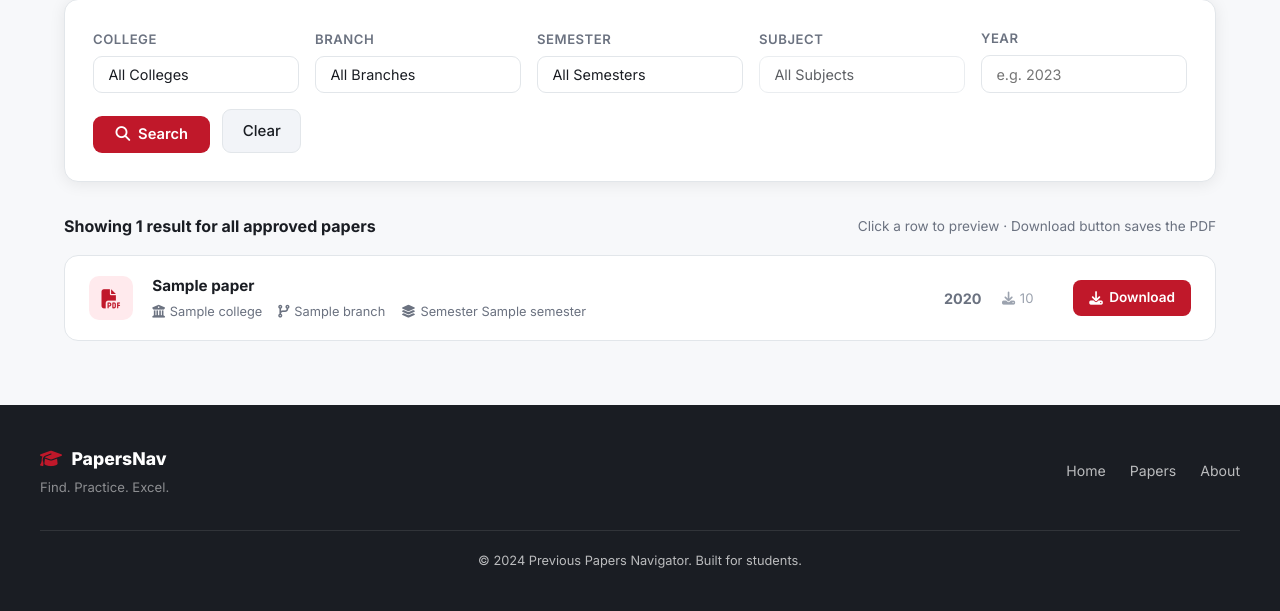
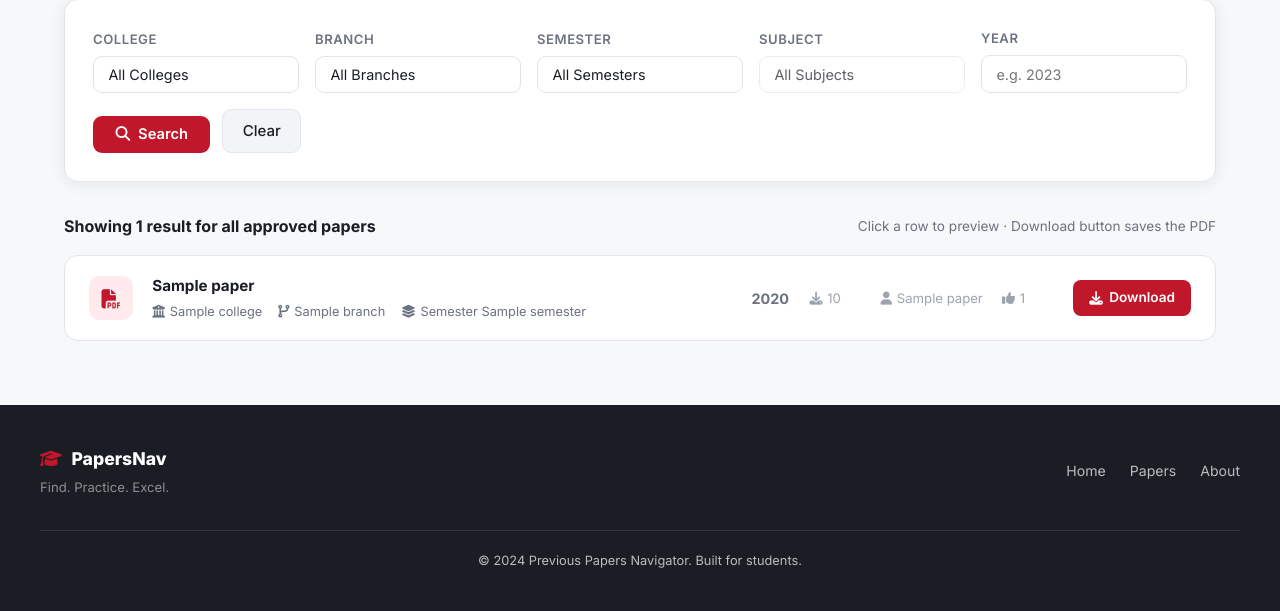
Before and after one commit to Koushal31/CSP, a Flask app: page /papers in a window 1280 px wide. Shown: the part 275-886 px from the top of the page. Run offline with Flask 3, Linux system fonts and the light colour scheme; a database or web service that is not in the repository returns one stand-in record (values such as "Sample title").

Commit message:
Add files via upload

```diff
--- a/app.py
+++ b/app.py
@@ -577,8 +577,21 @@ def admin_view_paper(paper_id):
     if not paper:
         abort(404)
 
+    # Ensure vote + uploader name are available for UI
+    paper['upvotes_count'] = paper.get('upvotes_count', 0)
+    paper['upvoted_by'] = paper.get('upvoted_by', [])
+
+    uploaded_email = paper.get('uploaded_by')
+    if uploaded_email:
+        u = users_col.find_one({"email": uploaded_email}, {"_id": 0, "name": 1})
+        paper['uploaded_by_name'] = (u.get('name') if u else uploaded_email)
+    else:
+        paper['uploaded_by_name'] = None
+
     paper['_id'] = str(paper['_id'])
     return render_template('admin/view_paper.html', paper=paper)
+
+
 
 @app.route('/admin/paper/<paper_id>/download')
 @admin_required
--- a/templates/admin/papers.html
+++ b/templates/admin/papers.html
@@ -1,4 +1,5 @@
 {% extends "admin/base.html" %}
+
 {% block title %}Papers – Admin PapersNav{% endblock %}
 {% block page_title %}Papers Management{% endblock %}
 {% block content %}
--- a/templates/admin/view_paper.html
+++ b/templates/admin/view_paper.html
@@ -23,7 +23,8 @@
         <div class="meta-row"><i class="fas fa-layer-group"></i><span>Semester {{ paper.semester }}</span></div>
         <div class="meta-row"><i class="fas fa-calendar"></i><span>{{ paper.year }}</span></div>
         <div class="meta-row"><i class="fas fa-download"></i><span>{{ paper.downloads or 0 }} downloads</span></div>
-        <div class="meta-row"><i class="fas fa-user"></i><span>{{ paper.uploaded_by }}</span></div>
+        <div class="meta-row"><i class="fas fa-user"></i><span>Uploaded by: <strong>{{ paper.uploaded_by_name or paper.uploaded_by or 'Unknown' }}</strong></span></div>
+        <div class="meta-row"><i class="fas fa-thumbs-up"></i><span>Votes: <strong>{{ paper.upvotes_count or 0 }}</strong></span></div>
         <div class="meta-row"><i class="fas fa-clock"></i><span>Status: <strong>{{ paper.status }}</strong></span></div>
       </div>
 
--- a/templates/papers.html
+++ b/templates/papers.html
@@ -93,6 +93,12 @@
               </div>
               <div class="paper-year">{{ paper.year }}</div>
               <div class="paper-downloads"><i class="fas fa-download"></i> {{ paper.downloads or 0 }}</div>
+              <div class="paper-downloads" title="Uploaded by">
+                <i class="fas fa-user"></i> {{ paper.uploaded_by_name or paper.uploaded_by or 'Unknown' }}
+              </div>
+              <div class="paper-downloads" title="Upvotes">
+                <i class="fas fa-thumbs-up"></i> {{ paper.upvotes_count or 0 }}
+              </div>
               {% if paper.filename %}
                 <a href="{{ url_for('download_paper', paper_id=paper._id) }}"
                    class="btn-download"
```
